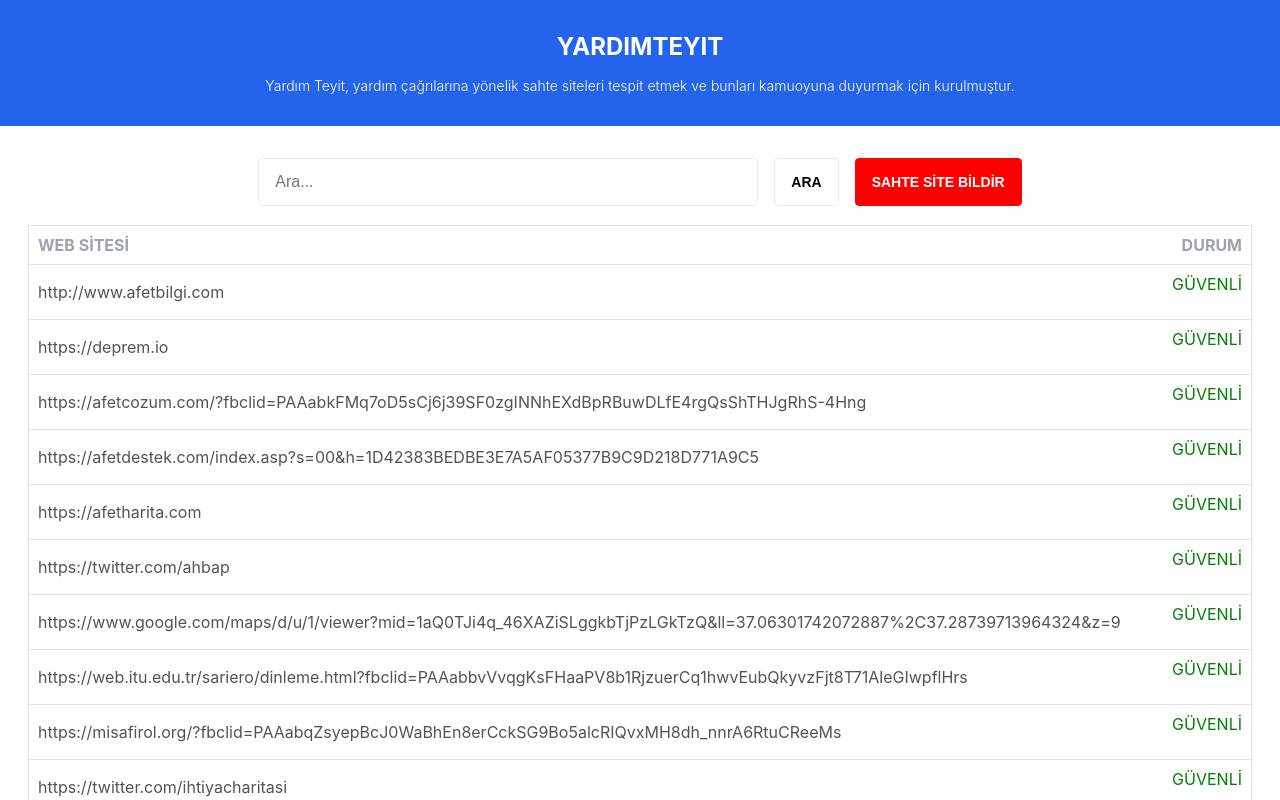
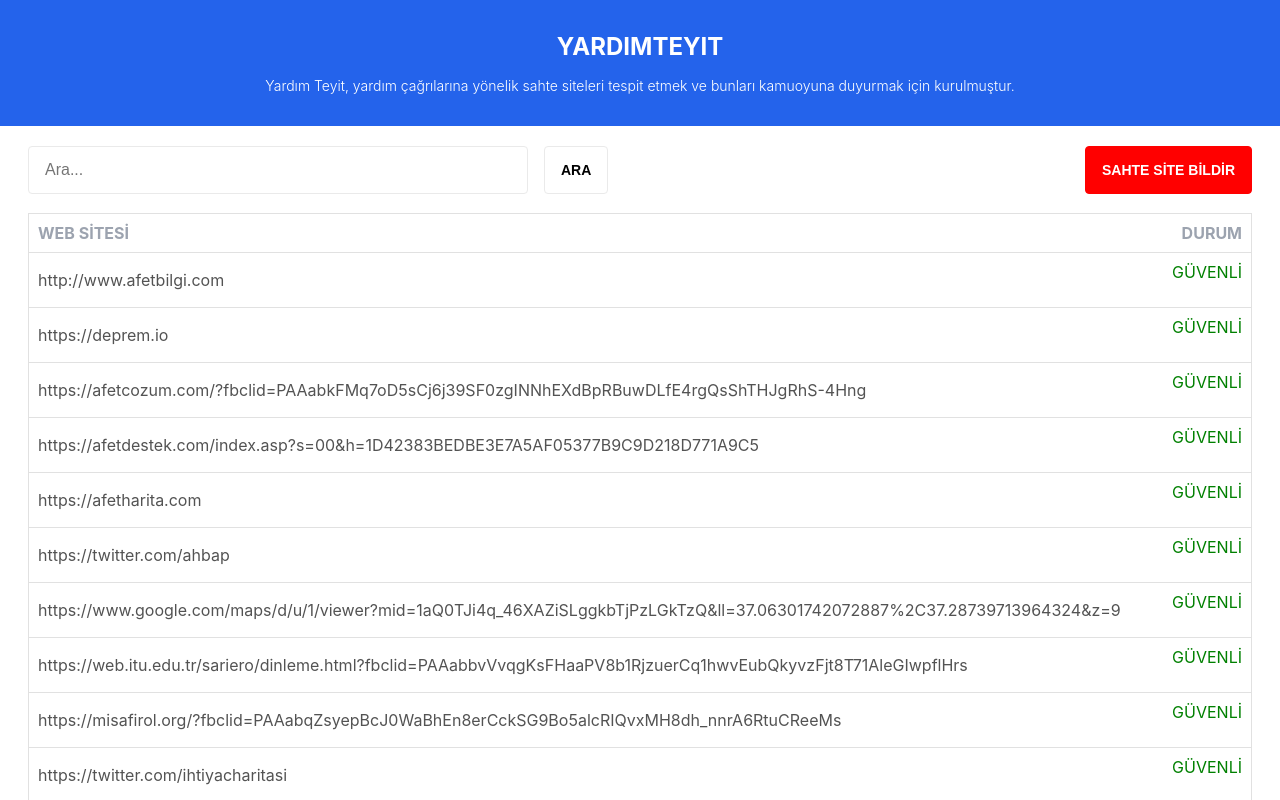
Before and after one commit to atakde/yardim-teyit, a Next.js app: page / in a window 1280 px wide. Shown: the top 800 px of the page. Built offline with nearby package versions, Linux system fonts and the light colour scheme.

Commit message:
style updates

```diff
--- a/styles/Home.module.scss
+++ b/styles/Home.module.scss
@@ -1,15 +1,16 @@
 .container {
   min-height: 100vh;
   padding: 0 0.5rem;
-  padding-top: 2rem;
+  padding-top: 20px;
 }
 
 .search-container {
   display: flex;
   align-items: center;
-  justify-content: center;
+  justify-content: space-between;
   gap: 1rem;
   margin-bottom: 1rem;
+  margin: 0 20px;
 
   & > div {
     display: flex;
```
